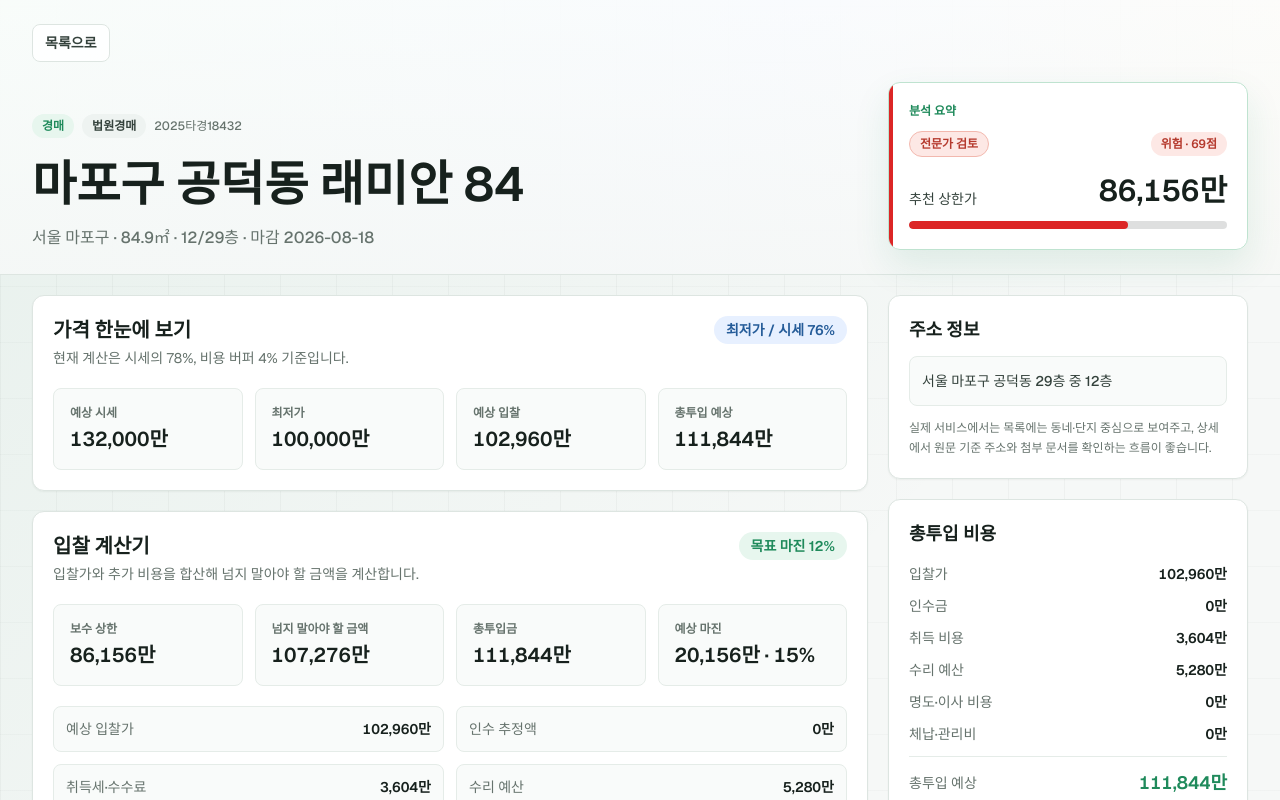
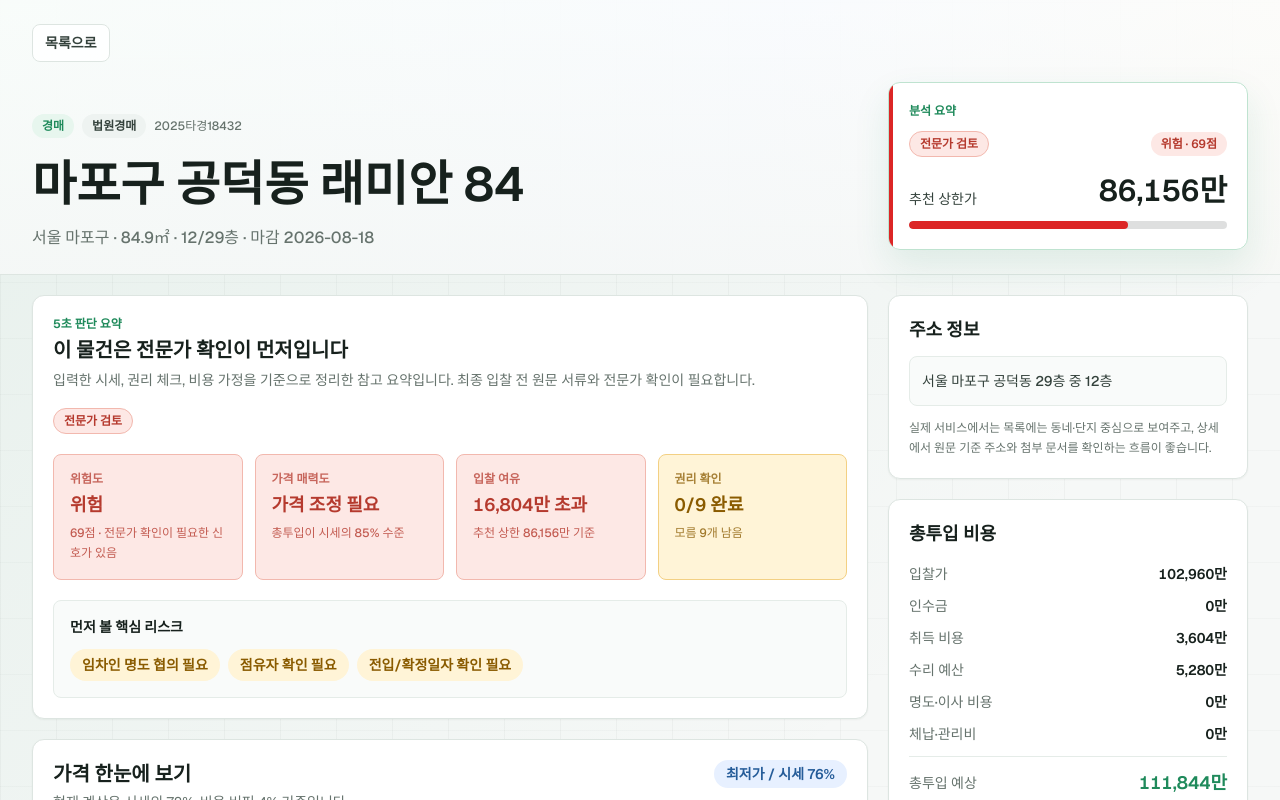
Before and after one commit to jinSsol/auction-risk-analyzer, a Next.js app: page /properties/sample-1 in a window 1280 px wide. Shown: the top 800 px of the page. Built offline with nearby package versions, Linux system fonts and the light colour scheme.

Commit message:
Add phase 4 decision summary

```diff
--- a/app/properties/[id]/PropertyDetailClient.tsx
+++ b/app/properties/[id]/PropertyDetailClient.tsx
@@ -10,7 +10,7 @@
   RIGHTS_CHECKLIST_ITEMS,
   summarizeRightsChecklist,
 } from "../../lib/rights-checklist";
-import type { RightsChecklistAnswer, RiskLevel, SaleChannel } from "../../lib/auction-types";
+import type { AuctionItem, RightsChecklistAnswer, RiskLevel, SaleChannel } from "../../lib/auction-types";
 
 export function PropertyDetailClient({ id }: { id: string }) {
   const [userItems, setUserItems] = useState<UserAuctionItem[]>([]);
@@ -75,6 +75,12 @@
   const analysis = analyze(item, 78, 4);
   const comparableAnalysis = analyzeComparableSales(item);
   const rightsSummary = summarizeRightsChecklist(item.rightsChecklist);
+  const priceSignal = getPriceSignal(item, analysis, comparableAnalysis.verdict);
+  const bidHeadroom = analysis.suggested - analysis.plannedBid;
+  const coreRiskReasons = analysis.riskFactors
+    .filter((factor) => factor.severity === "danger")
+    .concat(analysis.riskFactors.filter((factor) => factor.severity !== "danger"))
+    .slice(0, 3);
 
   return (
     <main className="app-shell min-h-screen text-[#17211D]">
@@ -151,6 +157,79 @@
 
       <section className="mx-auto grid max-w-7xl gap-5 px-5 py-5 lg:grid-cols-[1fr_360px] lg:px-8">
         <div className="space-y-5">
+          <section className="interactive-card rounded-xl border border-[#DDE5E1] bg-white p-5 shadow-[0_1px_2px_rgba(23,33,29,0.05)] hover:shadow-[0_12px_30px_rgba(23,33,29,0.07)]">
+            <div className="flex flex-wrap items-start justify-between gap-4">
+              <div>
+                <p className="text-xs font-semibold text-[#1F8A5B]">
+                  5초 판단 요약
+                </p>
+                <h2 className="mt-1 text-xl font-semibold">
+                  이 물건은 {getDecisionHeadline(analysis.verdict)}
+                </h2>
+                <p className="mt-1 text-sm leading-6 text-[#66736D]">
+                  입력한 시세, 권리 체크, 비용 가정을 기준으로 정리한 참고 요약입니다.
+                  최종 입찰 전 원문 서류와 전문가 확인이 필요합니다.
+                </p>
+              </div>
+              <Verdict value={analysis.verdict} />
+            </div>
+            <div className="mt-5 grid gap-3 md:grid-cols-2 xl:grid-cols-4">
+              <DecisionStat
+                label="위험도"
+                value={analysis.level === "안정" ? "검토 쉬움" : analysis.level}
+                helper={`${analysis.risk}점 · ${riskPlainText[analysis.level]}`}
+                tone={analysis.level === "위험" ? "danger" : analysis.level === "주의" ? "caution" : "good"}
+              />
+              <DecisionStat
+                label="가격 매력도"
+                value={priceSignal.label}
+                helper={priceSignal.helper}
+                tone={priceSignal.tone}
+              />
+              <DecisionStat
+                label="입찰 여유"
+                value={bidHeadroom >= 0 ? `${uk(bidHeadroom)} 여유` : `${uk(Math.abs(bidHeadroom))} 초과`}
+                helper={`추천 상한 ${uk(analysis.suggested)} 기준`}
+                tone={bidHeadroom >= 0 ? "good" : "danger"}
+              />
+              <DecisionStat
+                label="권리 확인"
+                value={`${rightsSummary.completedCount}/${rightsSummary.totalCount} 완료`}
+                helper={
+                  rightsSummary.unknownCount > 0
+                    ? `모름 ${rightsSummary.unknownCount}개 남음`
+                    : "미확인 항목 없음"
+                }
+                tone={rightsSummary.unknownCount >= 4 ? "caution" : "good"}
+              />
+            </div>
+            <div className="mt-5 rounded-lg border border-[#E5ECE8] bg-[#F9FBFA] p-4">
+              <p className="text-sm font-semibold text-[#17211D]">
+                먼저 볼 핵심 리스크
+              </p>
+              <div className="mt-3 flex flex-wrap gap-2">
+                {coreRiskReasons.length === 0 ? (
+                  <span className="rounded-full bg-[#E7F6EE] px-3 py-1.5 text-sm font-semibold text-[#1F8A5B]">
+                    큰 체크 포인트 없음
+                  </span>
+                ) : (
+                  coreRiskReasons.map((factor, index) => (
+                    <span
+                      key={`${factor.label}-${index}`}
+                      className={`rounded-full px-3 py-1.5 text-sm font-semibold ${
+                        factor.severity === "danger"
+                          ? "bg-[#FDE8E5] text-[#B53A2E]"
+                          : "bg-[#FFF4D7] text-[#8A5B00]"
+                      }`}
+                    >
+                      {factor.label}
+                    </span>
+                  ))
+                )}
+              </div>
+            </div>
+          </section>
+
           <section className="interactive-card rounded-xl border border-[#DDE5E1] bg-white p-5 shadow-[0_1px_2px_rgba(23,33,29,0.05)] hover:shadow-[0_12px_30px_rgba(23,33,29,0.07)]">
             <div className="flex flex-wrap items-start justify-between gap-4">
               <div>
@@ -469,6 +548,81 @@
   위험: "bg-[#DC2626]",
 };
 
+const riskPlainText: Record<RiskLevel, string> = {
+  안정: "확인할 변수가 비교적 적음",
+  주의: "남은 확인 항목이 있음",
+  위험: "전문가 확인이 필요한 신호가 있음",
+};
+
+type DecisionTone = "good" | "caution" | "danger" | "neutral";
+
+function DecisionStat({
+  label,
+  value,
+  helper,
+  tone,
+}: {
+  label: string;
+  value: string;
+  helper: string;
+  tone: DecisionTone;
+}) {
+  const styles: Record<DecisionTone, string> = {
+    good: "border-[#BFE3D0] bg-[#E7F6EE] text-[#1F8A5B]",
+    caution: "border-[#F3D083] bg-[#FFF4D7] text-[#8A5B00]",
+    danger: "border-[#F2B8AE] bg-[#FDE8E5] text-[#B53A2E]",
+    neutral: "border-[#DDE5E1] bg-[#F9FBFA] text-[#34423C]",
+  };
+
+  return (
+    <div className={`rounded-lg border p-4 ${styles[tone]}`}>
+      <p className="text-xs font-semibold opacity-75">{label}</p>
+      <p className="mt-1 text-lg font-semibold tabular-nums">{value}</p>
+      <p className="mt-1 text-xs font-medium leading-5 opacity-80">{helper}</p>
+    </div>
+  );
+}
+
+function getDecisionHeadline(verdict: string) {
+  if (verdict === "입찰 검토") return "입찰 검토 후보입니다";
+  if (verdict === "가격 조정") return "가격을 낮춰 봐야 합니다";
+  return "전문가 확인이 먼저입니다";
+}
+
+function getPriceSignal(
+  item: AuctionItem,
+  analysis: ReturnType<typeof analyze>,
+  comparableVerdict: string
+): { label: string; helper: string; tone: DecisionTone } {
+  const minimumDiscount = 100 - analysis.marketRatio;
+  const allInRate = item.market > 0 ? (analysis.allIn / item.market) * 100 : 0;
+
+  if (analysis.marginRate < 8 || analysis.plannedBid > analysis.suggested) {
+    return {
+      label: "가격 조정 필요",
+      helper: `총투입이 시세의 ${percent(allInRate)} 수준`,
+      tone: "danger",
+    };
+  }
+
+  if (minimumDiscount >= 20 && comparableVerdict !== "입력 시세 높음") {
+    return {
+      label: "할인폭 있음",
+      helper: `최저가가 시세보다 ${percent(minimumDiscount)} 낮음`,
+      tone: "good",
+    };
+  }
+
+  return {
+    label: "추가 비교 필요",
+    helper:
+      comparableVerdict === "시세 근거 부족"
+        ? "비교 실거래를 더 넣어야 함"
+        : `${comparableVerdict} · 마진 ${percent(analysis.marginRate)}`,
+    tone: "caution",
+  };
+}
+
 function Info({ label, value }: { label: string; value: string }) {
   return (
     <div className="rounded-lg border border-[#E5ECE8] bg-[#F9FBFA] p-4">
```
Also changed, not shown: 2 other files (tests, documents, lock files or other folders).
